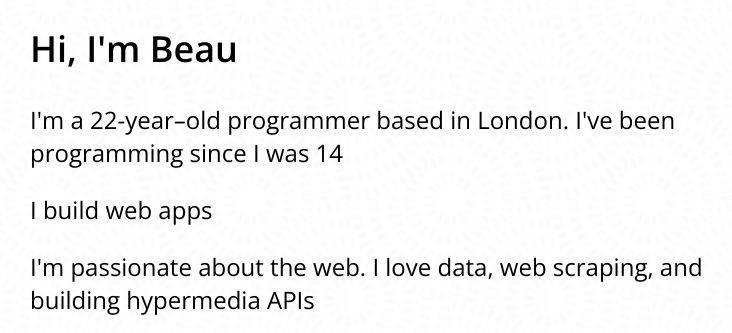
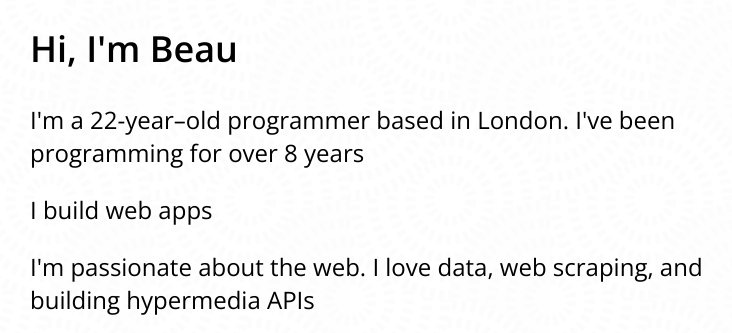
Before and after one commit to beaumartinez/home, a Flask app: page /about/ in a window 1280 px wide. Shown: the top 333 px of the page, without its empty margins (250-982 px from the left). Run offline with Flask 2, Linux system fonts and the light colour scheme; some libraries are stand-ins or nearby versions.

Commit message:
Add years_programming to about view

```diff
--- a/home/templates/about.html
+++ b/home/templates/about.html
@@ -8,7 +8,7 @@
     <article>
         <h1 class=title>Hi, I'm Beau</h1>
 
-        <p>I'm a {{ age }}-year–old programmer based in London. I've been programming since I was 14
+        <p>I'm a {{ age }}-year–old programmer based in London. I've been programming for over {{ years_programming }} years
 
         <p>I build web apps
 
--- a/home/views.py
+++ b/home/views.py
@@ -5,6 +5,7 @@ from flask import render_template, request
 
 from home import app
 
+AGE_STARTED_PROGRAMMING = 14
 BIRTHDAY = date(1990, 4, 4)
 
 @app.route('/')
@@ -19,7 +20,9 @@ def about():
     age = relativedelta(now, BIRTHDAY)
     age = age.years
 
-    return render_template('about.html', age=age)
+    years_programming = age - AGE_STARTED_PROGRAMMING
+
+    return render_template('about.html', age=age, years_programming=years_programming)
 
 @app.errorhandler(404)
 def page_not_found(error):
```
